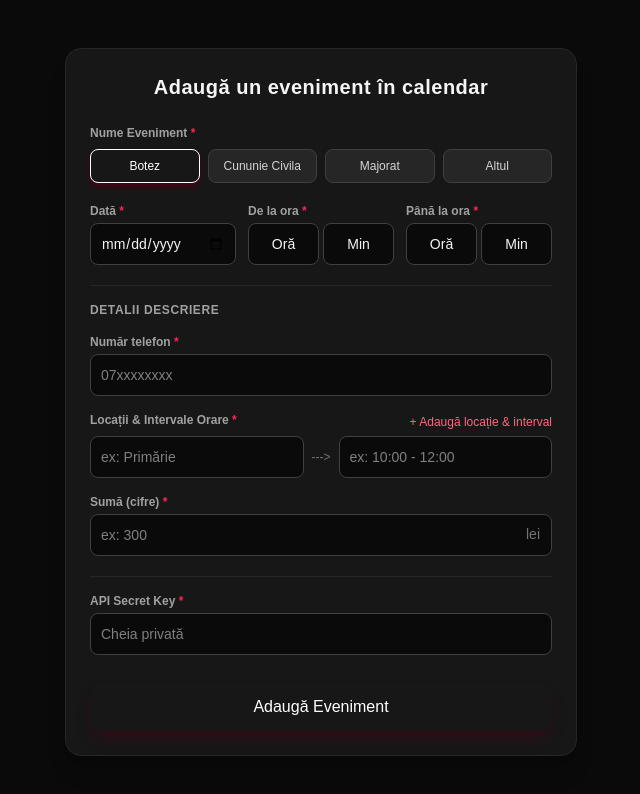
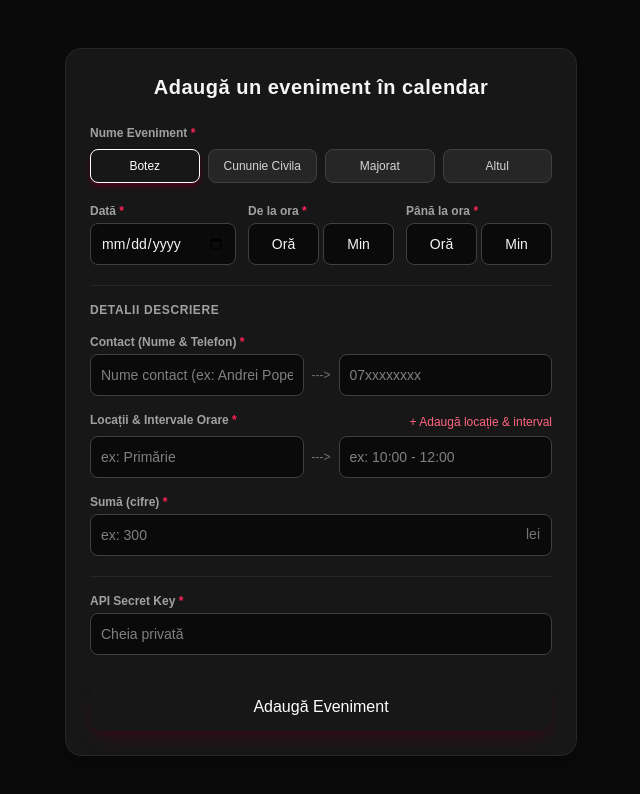
Before and after one commit to coxteen/quick-calendar, a Next.js app: page / in a window 1280 px wide. Shown: the top 794 px of the page, without its empty margins (319-959 px from the left). Built offline with nearby package versions, Linux system fonts and the light colour scheme.

Commit message:
Changed number field to be able to linked it to a name

```diff
--- a/app/components/EventDetailsFields.tsx
+++ b/app/components/EventDetailsFields.tsx
@@ -2,9 +2,11 @@ import { theme } from "../constants/theme";
 import { ScheduleItem, SchedulePairsInput } from "./SchedulePairsInput";
 
 interface EventDetailsFieldsProps {
+  contactName: string;
   phone: string;
   scheduleItems: ScheduleItem[];
   price: string;
+  onContactNameChange: (val: string) => void;
   onPhoneChange: (val: string) => void;
   onScheduleItemChange: (index: number, field: keyof ScheduleItem, val: string) => void;
   onAddScheduleItem: () => void;
@@ -13,9 +15,11 @@ interface EventDetailsFieldsProps {
 }
 
 export function EventDetailsFields({
+  contactName,
   phone,
   scheduleItems,
   price,
+  onContactNameChange,
   onPhoneChange,
   onScheduleItemChange,
   onAddScheduleItem,
@@ -26,10 +30,23 @@ export function EventDetailsFields({
     <div className="border-t border-neutral-800 pt-4 space-y-4">
       <h2 className={theme.labels.section}>Detalii Descriere</h2>
 
+      {/* Pereche Nume - Numar de telefon */}
       <div>
         <label className={theme.labels.standard}>
-          Număr telefon <span className="text-rose-500">*</span>
+          Contact (Nume & Telefon) <span className="text-rose-500">*</span>
         </label>
+        <div className="flex gap-2 items-center">
+          <input
+            type="text"
+            placeholder="Nume contact (ex: Andrei Popescu)"
+            value={contactName}
+            onChange={(e) => onContactNameChange(e.target.value)}
+            className={`${theme.inputs.base} flex-1`}
+            required
+          />
+
+          <span className="text-neutral-500 text-xs select-none">---{">"}</span>
+
           <input
             type="text"
             inputMode="numeric"
@@ -37,9 +54,10 @@ export function EventDetailsFields({
             placeholder="07xxxxxxxx"
             value={phone}
             onChange={(e) => onPhoneChange(e.target.value)}
-          className={theme.inputs.base}
+            className={`${theme.inputs.base} flex-1`}
             required
           />
+        </div>
       </div>
 
       <SchedulePairsInput
@@ -49,6 +67,7 @@ export function EventDetailsFields({
         onRemoveItem={onRemoveScheduleItem}
       />
 
+      {/* Suma */}
       <div>
         <label className={theme.labels.standard}>
           Sumă (cifre) <span className="text-rose-500">*</span>
--- a/app/hooks/useCalendarForm.ts
+++ b/app/hooks/useCalendarForm.ts
@@ -9,6 +9,7 @@ export function useCalendarForm() {
   const [startTime, setStartTime] = useState("");
   const [endTime, setEndTime] = useState("");
 
+  const [contactName, setContactName] = useState("");
   const [phone, setPhone] = useState("");
   const [scheduleItems, setScheduleItems] = useState<ScheduleItem[]>([
     { location: "", timeSlot: "" },
@@ -68,6 +69,7 @@ export function useCalendarForm() {
       !eventDate ||
       !startTime ||
       !endTime ||
+      !contactName.trim() ||
       !phone.trim() ||
       hasEmptySchedule ||
       !price.trim() ||
@@ -85,7 +87,6 @@ export function useCalendarForm() {
       return;
     }
 
-    // Daca ora de final este mai mica decat ora de start (ex: 22:00 -> 04:00), adaugam 1 zi
     if (endDateTime <= startDateTime) {
       endDateTime.setDate(endDateTime.getDate() + 1);
     }
@@ -98,8 +99,9 @@ export function useCalendarForm() {
       .map((item) => `${item.location.trim()} ---> ${item.timeSlot.trim()}`)
       .join("\n");
 
+    // Format descriere cu Contact (Nume ---> Numar de telefon)
     const formattedDescription = [
-      `Numar telefon ---> ${phone.trim()}`,
+      `${contactName.trim()} ---> ${phone.trim()}`,
       scheduleFormatted,
       `Suma ---> ${price.trim()} lei`,
     ].join("\n\n");
@@ -135,6 +137,7 @@ export function useCalendarForm() {
         text: "Evenimentul a fost adăugat cu succes în Google Calendar!",
       });
 
+      setContactName("");
       setPhone("");
       setScheduleItems([{ location: "", timeSlot: "" }]);
       setPrice("");
@@ -156,6 +159,7 @@ export function useCalendarForm() {
       eventDate,
       startTime,
       endTime,
+      contactName,
       phone,
       scheduleItems,
       price,
@@ -169,6 +173,7 @@ export function useCalendarForm() {
       setEventDate,
       setStartTime,
       setEndTime,
+      setContactName,
       setPhone: (val: string) => setPhone(val.replace(/\D/g, "")),
       handleScheduleItemChange,
       addScheduleItem,
--- a/app/page.tsx
+++ b/app/page.tsx
@@ -35,9 +35,11 @@ export default function Home() {
           />
 
           <EventDetailsFields
+            contactName={state.contactName}
             phone={state.phone}
             scheduleItems={state.scheduleItems}
             price={state.price}
+            onContactNameChange={actions.setContactName}
             onPhoneChange={actions.setPhone}
             onScheduleItemChange={actions.handleScheduleItemChange}
             onAddScheduleItem={actions.addScheduleItem}
```
Lines whose indentation alone changed are shown as unchanged.
